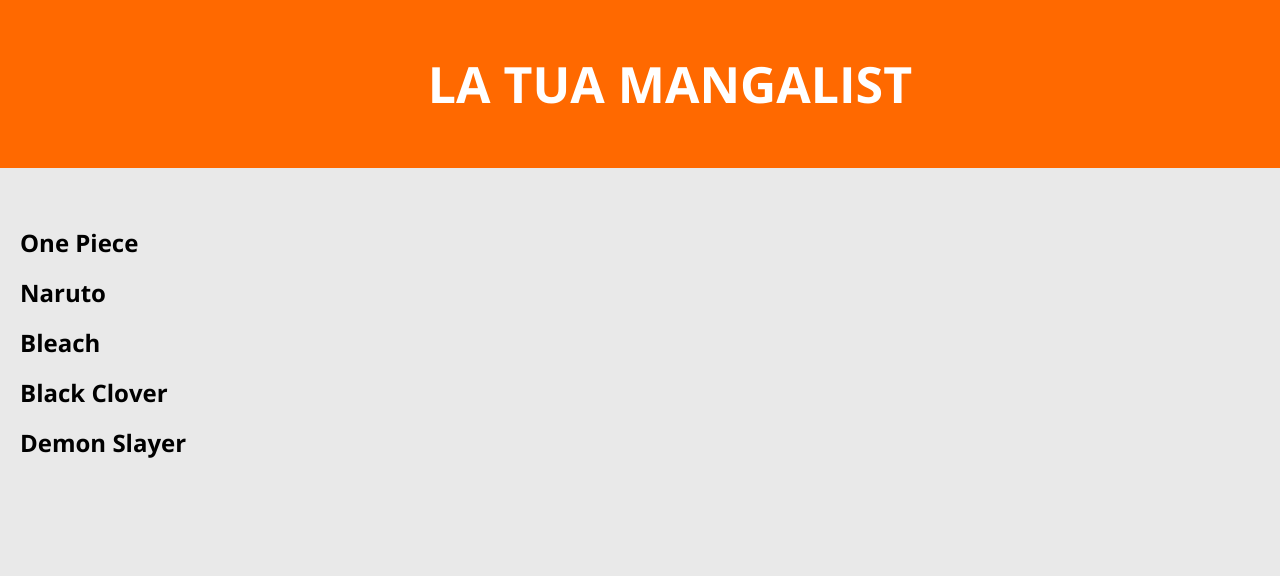
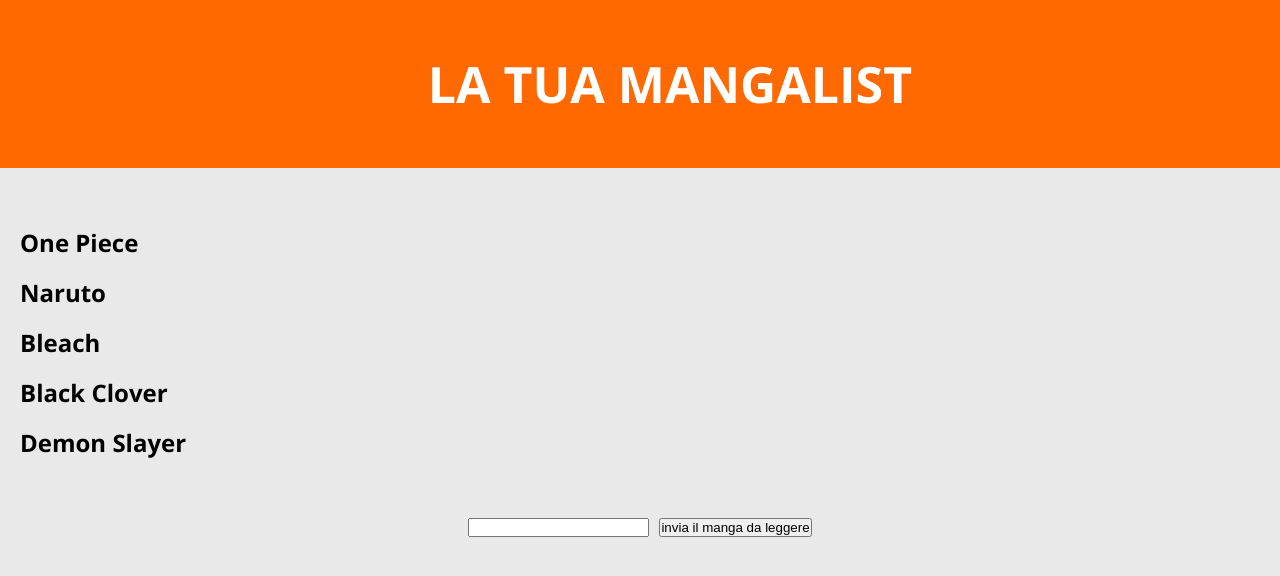
Before and after one commit to VincenzoTulimieri/react-form, a React (Vite) app: page / in a window 1280 px wide. Shown: the top 576 px of the page. Built offline with nearby package versions, Linux system fonts and the light colour scheme.

Commit message:
feat :creato il form

```diff
--- a/src/components/Main/Main.jsx
+++ b/src/components/Main/Main.jsx
@@ -1,7 +1,19 @@
+// importazione file
+import { useState } from 'react'
 
 export default function Main(props){
     const {mangaList} = props
     console.log(mangaList)
+    const{manga, setManga}= useState('ciao')
+
+
+    console.log(useState())
+
+    function sendForm (event){
+        event.preventDefault();
+        console.log(manga)
+    }
+
     return(
         <main>
             <div className="container">
@@ -12,6 +24,10 @@
                         </li>
                     ))}
                 </ul>
+                <form action="" className="form-container" onSubmit={sendForm}>
+                    <input type="text" value={manga} />
+                    <button>invia il manga da leggere</button>
+                </form>
             </div>
         </main>
     )
--- a/src/index.css
+++ b/src/index.css
@@ -34,4 +34,11 @@
 /* main */
 .manga-list{
   line-height: 50px;
+  margin-bottom: 50px;
 }
+
+.form-container{
+  display: flex;
+  justify-content: center;
+  gap: 10px;
+}
```
